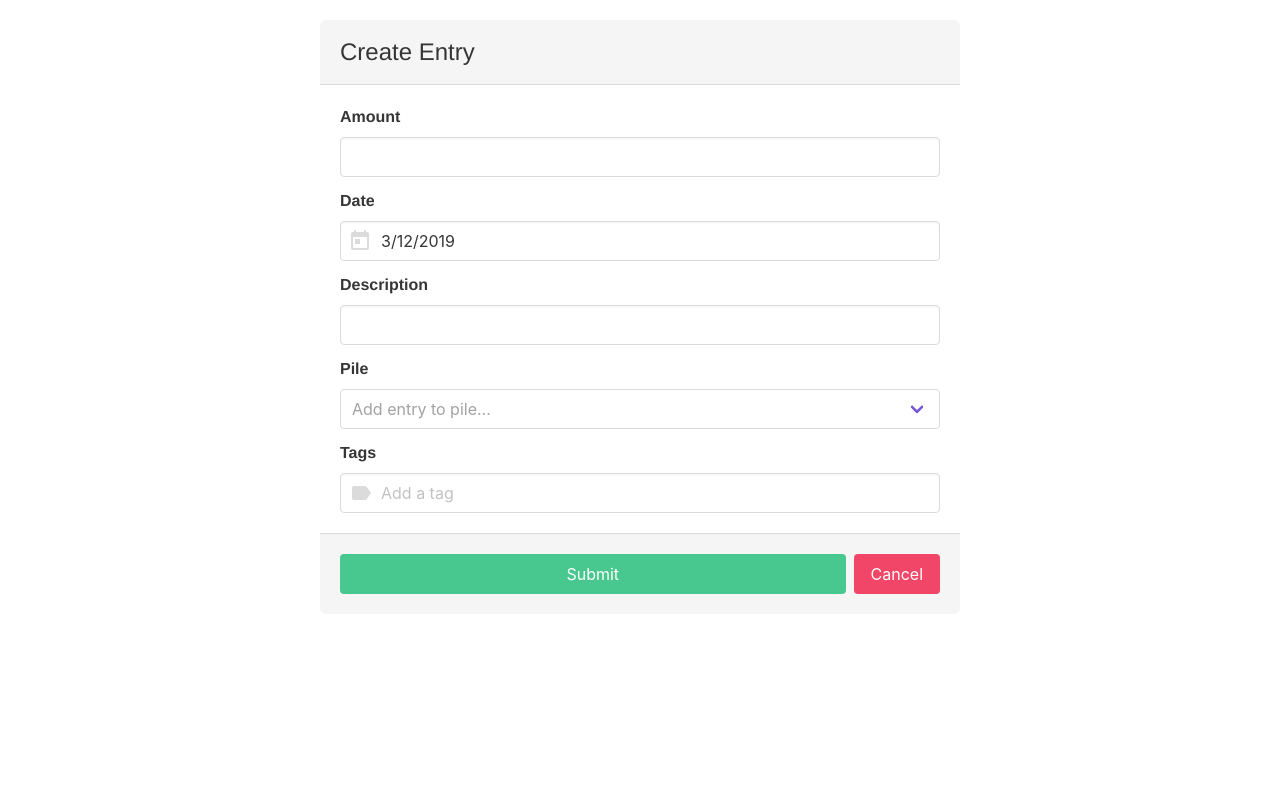
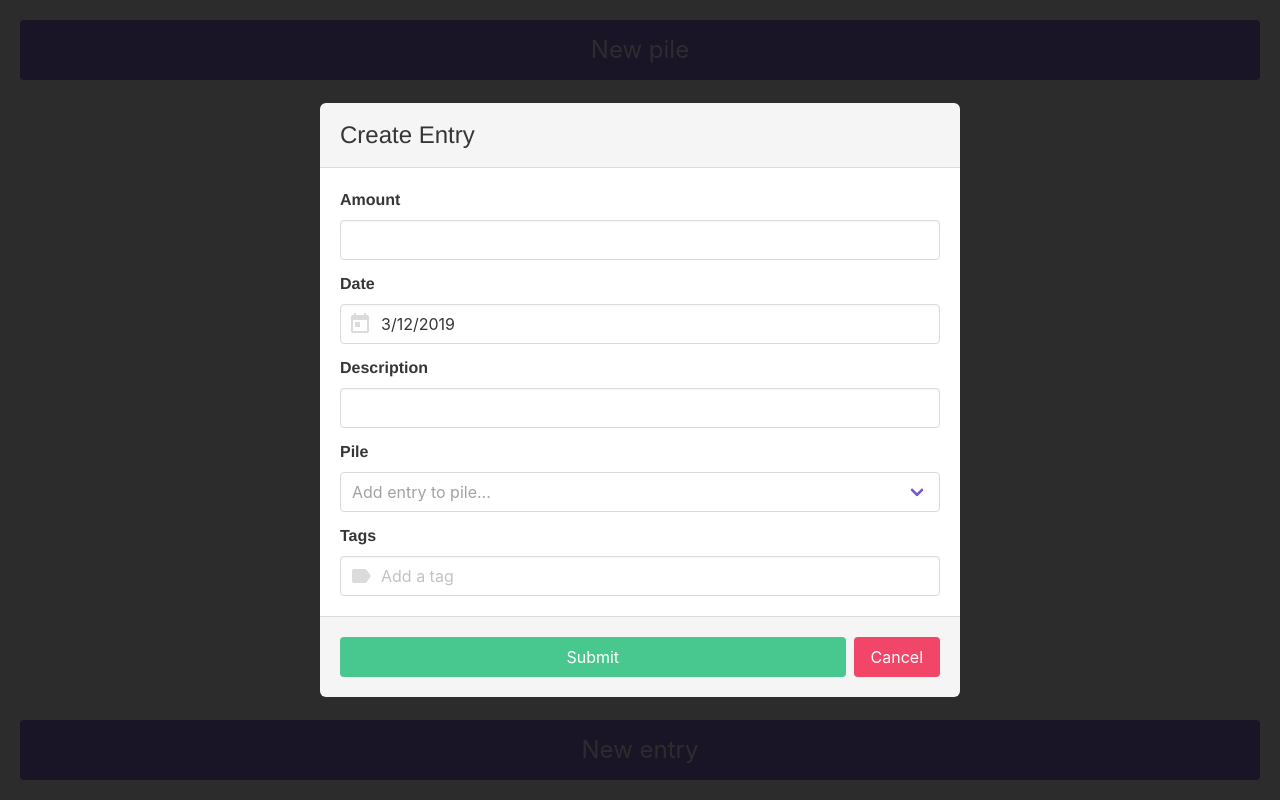
Before and after one commit to umluizlima/expensior, a Vue app: page / in a window 1280 px wide. Built offline with nearby package versions, Linux system fonts and the light colour scheme.

Commit message:
Add form buttons

```diff
--- a/src/views/Home.vue
+++ b/src/views/Home.vue
@@ -1,8 +1,24 @@
 <template>
-  <div class="home">
+  <div id="home">
     <!-- <img alt="Vue logo" src="../assets/logo.png"> -->
     <!-- <HelloWorld msg="Welcome to Your Vue.js App"/> -->
-    <EntryForm/>
+    <button class="button is-primary is-large is-fullwidth"
+      @click="isPileModalActive = true">
+      New pile
+    </button>
+
+    <b-modal :active.sync="isPileModalActive" canCancel="false" has-modal-card>
+      <PileForm/>
+    </b-modal>
+
+    <button class="button is-primary is-large is-fullwidth"
+      @click="isEntryModalActive = true">
+      New entry
+    </button>
+
+    <b-modal :active.sync="isEntryModalActive" canCancel="false" has-modal-card>
+      <EntryForm/>
+    </b-modal>
   </div>
 </template>
 
@@ -10,12 +26,33 @@
 // @ is an alias to /src
 import HelloWorld from '@/components/HelloWorld.vue';
 import EntryForm from '@/components/EntryForm.vue';
+import PileForm from '@/components/PileForm.vue';
 
 export default {
   name: 'home',
   components: {
     HelloWorld,
     EntryForm,
+    PileForm,
+  },
+  data() {
+    return {
+      isEntryModalActive: true,
+      isPileModalActive: false,
+    };
   },
 };
 </script>
+
+<style>
+  #home {
+    width: 100%;
+    min-height: 100vh;
+    display: flex;
+    flex-direction: column;
+    justify-content: space-between;
+    align-items: center;
+    padding: 20px;
+    text-align: left;
+  }
+</style>
```
